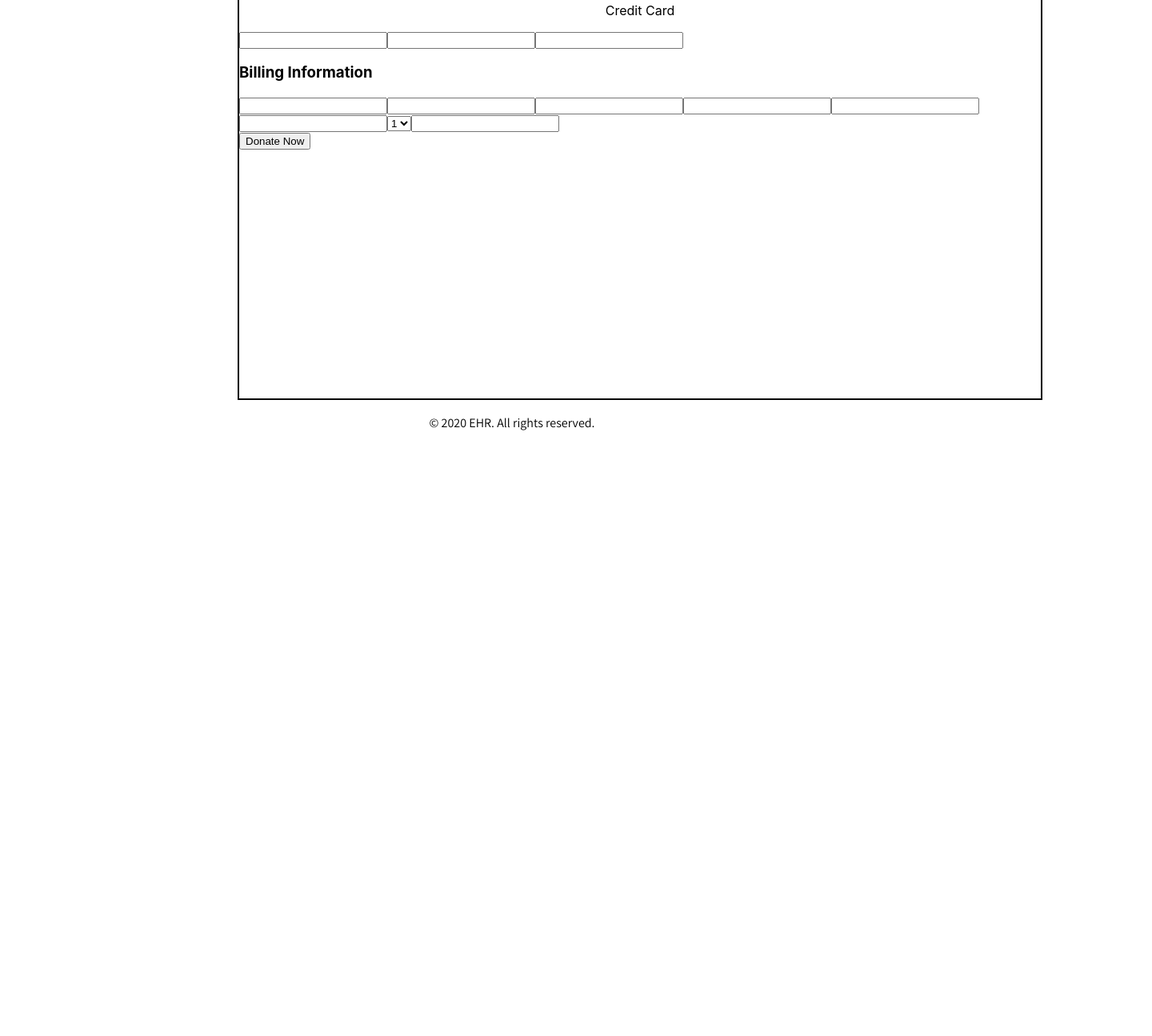
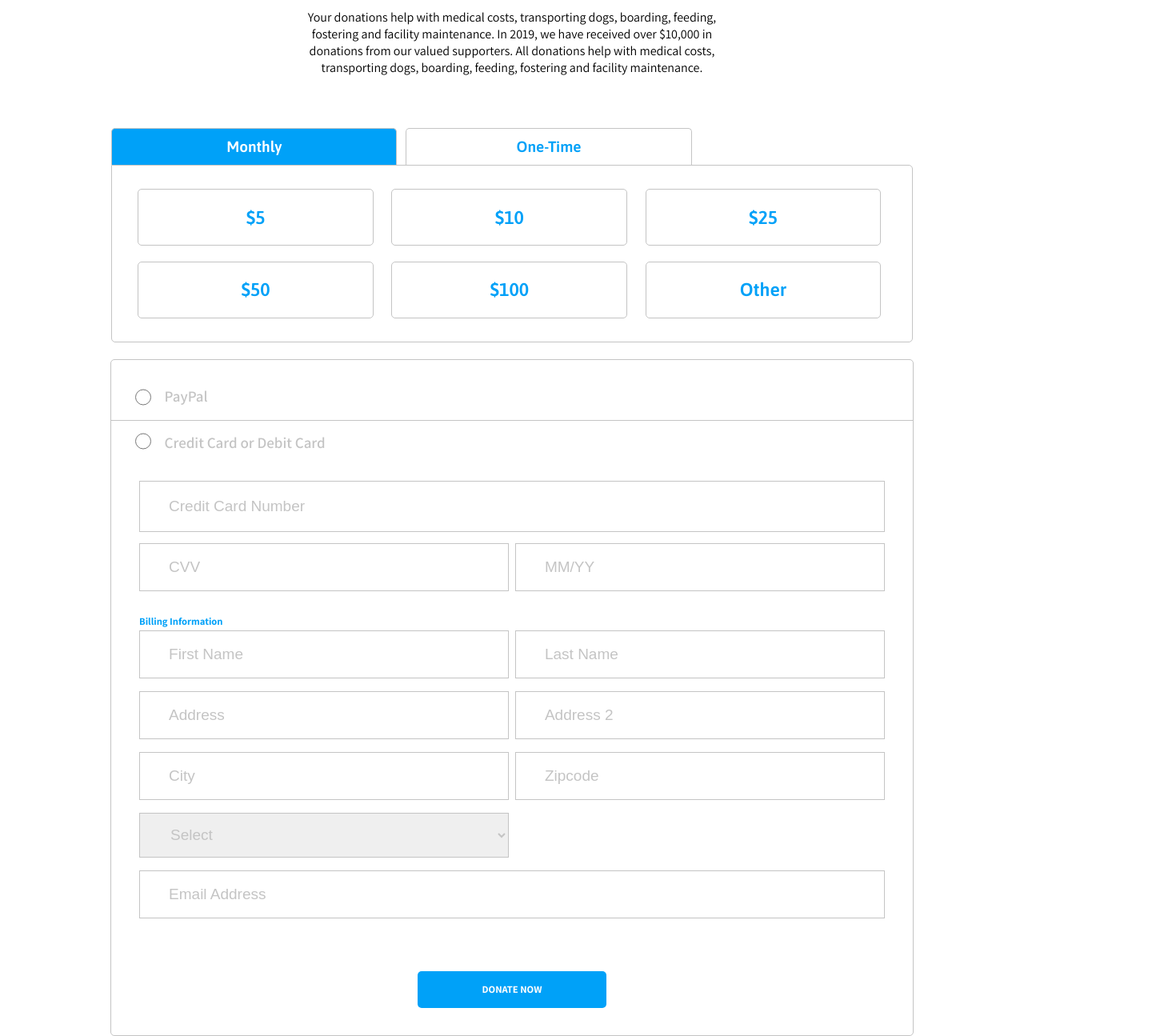
Before and after one commit to Henry-Cook/Eleventh-Hour-Rescue-Redesign, a React (Create React App) app in the folder client/: page /donate in a window 1280 px wide. Shown: the part 420-1715 px from the top of the page at 80% size, 1440 px wide, since content can reach past the window. Before the commit the page ends 959 px from the top, so only its background shows below. Built offline with nearby package versions, Linux system fonts and the light colour scheme.

Commit message:
Donate form

```diff
--- a/client/src/components/selector/Selector.jsx
+++ b/client/src/components/selector/Selector.jsx
@@ -25,32 +25,64 @@ function Selector(props) {
     <>
       <div className="selector-container">
         <div className="selector-tabs">
-          <button onClick={handleTypeClick} value="monthly">
+          <button className="tab-one" onClick={handleTypeClick} value="monthly">
             Monthly
           </button>
-          <button onClick={handleTypeClick} value="oneTime">
+          <button className="tab-two" onClick={handleTypeClick} value="oneTime">
             One-Time
           </button>
         </div>
         <div className="selector-btns">
-          <button onClick={handleAmountClick} name="amount" value="5">
+          <div className="btn-grid">
+            <button
+              className="btns"
+              onClick={handleAmountClick}
+              name="amount"
+              value="5"
+            >
               $5
             </button>
-          <button onClick={handleAmountClick} name="amount" value="10">
+            <button
+              className="btns"
+              onClick={handleAmountClick}
+              name="amount"
+              value="10"
+            >
               $10
             </button>
-          <button onClick={handleAmountClick} name="amount" value="25">
+            <button
+              className="btns"
+              onClick={handleAmountClick}
+              name="amount"
+              value="25"
+            >
               $25
             </button>
-          <button onClick={handleAmountClick} name="amount" value="50">
+            <button
+              className="btns"
+              onClick={handleAmountClick}
+              name="amount"
+              value="50"
+            >
               $50
             </button>
-          <button onClick={handleAmountClick} name="amount" value="100">
+            <button
+              className="btns"
+              onClick={handleAmountClick}
+              name="amount"
+              value="100"
+            >
               $100
             </button>
-          <button onClick={handleAmountClick} name="amount" value="other">
+            <button
+              className="btns"
+              onClick={handleAmountClick}
+              name="amount"
+              value="other"
+            >
               Other
             </button>
+          </div>
         </div>
       </div>
     </>
--- a/client/src/components/selector/selector.css
+++ b/client/src/components/selector/selector.css
@@ -1,5 +1,81 @@
+@import url("https://fonts.googleapis.com/css2?family=Asap:wght@600&display=swap");
 .selector-container {
-  border: solid 1px black;
   height: 266.5px;
   width: 1001.8px;
 }
+
+.selector-btns {
+  display: flex;
+  justify-content: center;
+  align-items: center;
+  border: 1px solid #c4c4c4;
+  height: 220.9px;
+  border-top-right-radius: 5px;
+  margin-bottom: 22.7px;
+  border-bottom-left-radius: 5px;
+  border-bottom-right-radius: 5px;
+}
+
+.btn-grid {
+  display: grid;
+  margin-left: 33.1px;
+  margin-right: 33.1px;
+  grid-template-columns: 33% 33% 33%;
+  grid-template-rows: 50% 50%;
+}
+
+.tab-one {
+  width: 357.3px;
+  height: 45.6px;
+  border: none;
+  margin-right: 11px;
+  background-color: #00a1f8;
+  border-top: #c4c4c4 1px solid;
+  border-left: #c4c4c4 1px solid;
+  border-right: #c4c4c4 1px solid;
+  border-top-left-radius: 5px;
+  border-top-right-radius: 5px;
+  font-size: 19px;
+  font-family: "Asap", sans-serif;
+  color: #fff;
+}
+
+.tab-two {
+  width: 357.3px;
+  height: 45.6px;
+  border: none;
+  margin-right: 11px;
+  background-color: #fff;
+  border-top: #c4c4c4 1px solid;
+  border-left: #c4c4c4 1px solid;
+  border-right: #c4c4c4 1px solid;
+  border-top-left-radius: 5px;
+  border-top-right-radius: 5px;
+  font-size: 19px;
+  font-family: "Asap", sans-serif;
+  color: #00a1f8;
+}
+
+.btns {
+  height: 71.3px;
+  width: 294.7px;
+  margin-left: 12.9px;
+  margin-right: 12.9px;
+  margin-top: 9.8px;
+  margin-bottom: 9.8px;
+  background-color: #fff;
+  border: #c4c4c4 1px solid;
+  border-top-left-radius: 5px;
+  border-top-right-radius: 5px;
+  border-bottom-left-radius: 5px;
+  border-bottom-right-radius: 5px;
+  font-size: 23px;
+  font-family: "Asap", sans-serif;
+  color: #00a1f8;
+}
+
+.btns:hover {
+  background-color: #00a1f8;
+  color: #fff;
+  border: #00a1f8 2px solid;
+}
--- a/client/src/components/userInputs/UserInputs.jsx
+++ b/client/src/components/userInputs/UserInputs.jsx
@@ -1,9 +1,10 @@
 import React, { useState } from "react";
 import "./userInputs.css";
+import states from "./state";
 
 function UserInputs() {
   const [userInfo, setUserInfo] = useState({
-    cardCardNumber: "",
+    number: "",
     cvv: "",
     expiration: "",
     firstName: "",
@@ -23,75 +24,149 @@ function UserInputs() {
     });
   };
 
+  const addSpace = (e) => {
+    let input = e.target.value;
+    if (input.length === 4 && e.keyCode !== 8) {
+      e.target.value = `${input} `;
+    } else if (input.length === 9 && e.keyCode !== 8) {
+      e.target.value = `${input} `;
+    } else if (input.length === 14 && e.keyCode !== 8) {
+      e.target.value = `${input} `;
+    }
+  };
+
   return (
     <>
       <div className="form-container">
         <form>
-          <div className="paypalChoice">
-            <input type="radio" />
-            <p>PayPal</p>
+          <div className="paypal-choice">
+            <input className="paypal-radio" type="radio" />
+            <p className="paypal-text">PayPal</p>
           </div>
-          <div className="creditCardChoice">
-            <input type="radio" />
-            <p>Credit Card</p>
+          <div className="credit-card-choice">
+            <input className="card-radio" type="radio" />
+
+            <p className="card-text">Credit Card or Debit Card</p>
           </div>
-          <div className="cardInformation">
+
+          <div className="card-information">
             <input
+              className="number"
               onChange={handleChange}
-              name="cardCardNumber"
-              type="password"
+              name="number"
+              onKeyDown={addSpace}
               required
+              placeholder="Credit Card Number"
+              type="text"
+              maxlength="19"
+              autoComplete="off"
             />
+            <div className="card-verify">
               <input
+                className="verify-one"
                 onChange={handleChange}
                 name="cvv"
                 type="text"
                 required
                 onChange={handleChange}
+                placeholder="CVV"
               />
               <input
+                className="verify-two"
                 onChange={handleChange}
                 name="expiration"
                 type="text"
                 required
+                placeholder="MM/YY"
               />
             </div>
-          <div className="billingInfo">
-            <h3>Billing Information</h3>
+          </div>
+          <div className="billing-info">
+            <h3 className="billing-info-title">Billing Information</h3>
+            <div className="inputs">
+              <div className="card-verify">
                 <input
+                  className="verify-one"
                   onChange={handleChange}
                   type="text"
                   name="firstName"
                   required
+                  placeholder="First Name"
                 />
                 <input
+                  className="verify-two"
                   onChange={handleChange}
                   type="text"
                   name="lastName"
                   required
+                  placeholder="Last Name"
                 />
+              </div>
+              <div className="card-verify">
                 <input
+                  className="verify-one"
                   onChange={handleChange}
                   type="text"
                   name="address"
                   required
+                  placeholder="Address"
                 />
                 <input
+                  className="verify-two"
                   onChange={handleChange}
                   type="text"
                   name="address2"
                   required
+                  placeholder="Address 2"
                 />
-            <input onChange={handleChange} type="text" name="city" required />
-            <input onChange={handleChange} type="text" name="zip" required />
-            <select name="state" onChange={handleChange} required>
-              <option value="1">1</option>
-              <option value="2">2</option>
-              <option value="3">3</option>
+              </div>
+              <div className="card-verify">
+                <input
+                  className="verify-one"
+                  onChange={handleChange}
+                  type="text"
+                  name="city"
+                  required
+                  placeholder="City"
+                />
+                <input
+                  className="verify-two"
+                  onChange={handleChange}
+                  type="text"
+                  name="zip"
+                  required
+                  placeholder="Zipcode"
+                />
+              </div>
+              <div className="card-verify">
+                <select
+                  className="state-select"
+                  name="state"
+                  onChange={handleChange}
+                  required
+                >
+                  <option value="">Select</option>
+                  {states.map((state) => {
+                    return <option value={state}>{state}</option>;
+                  })}
                 </select>
-            <input onChange={handleChange} type="email" required />
               </div>
-          <button type="submit">Donate Now</button>
+              <div className="card-verify">
+                <input
+                  placeholder="Email Address"
+                  className="input-email"
+                  onChange={handleChange}
+                  type="email"
+                  required
+                />
+              </div>
+            </div>
+          </div>
+          <div className="donate-btn-div">
+            <button className="donate-btn" type="submit">
+              DONATE NOW
+            </button>
+          </div>
         </form>
       </div>
     </>
--- /dev/null
+++ b/client/src/components/userInputs/state.js
@@ -0,0 +1,63 @@
+const states = [
+  "AL",
+  "AK",
+  "AS",
+  "AZ",
+  "AR",
+  "CA",
+  "CO",
+  "CT",
+  "DE",
+  "DC",
+  "FM",
+  "FL",
+  "GA",
+  "GU",
+  "HI",
+  "ID",
+  "IL",
+  "IN",
+  "IA",
+  "KS",
+  "KY",
+  "LA",
+  "ME",
+  "MH",
+  "MD",
+  "MA",
+  "MI",
+  "MN",
+  "MS",
+  "MO",
+  "MT",
+  "NE",
+  "NV",
+  "NH",
+  "NJ",
+  "NM",
+  "NY",
+  "NC",
+  "ND",
+  "MP",
+  "OH",
+  "OK",
+  "OR",
+  "PW",
+  "PA",
+  "PR",
+  "RI",
+  "SC",
+  "SD",
+  "TN",
+  "TX",
+  "UT",
+  "VT",
+  "VI",
+  "VA",
+  "WA",
+  "WV",
+  "WI",
+  "WY",
+];
+
+export default states;
--- a/client/src/components/userInputs/userInputs.css
+++ b/client/src/components/userInputs/userInputs.css
@@ -1,5 +1,183 @@
+@import url("https://fonts.googleapis.com/css2?family=Assistant:wght@400;600;700;800&display=swap"); /* FULL FORM  */
+
 .form-container {
   height: 844px;
   width: 1002px;
-  border: 2px solid black;
+  border: 1px solid #c4c4c4;
+  margin-top: 22.7px;
+  border-radius: 5px;
+  margin-bottom: 50px;
 }
+
+/* RADIOS CHOICES */
+
+.paypal-choice {
+  border-bottom: 1px solid #c4c4c4;
+  height: 75px;
+  position: relative;
+}
+
+.credit-card-choice {
+  height: 75px;
+  position: relative;
+}
+
+.paypal-radio {
+  margin-top: 36.3px;
+  margin-left: 29.8px;
+  height: 20.5px;
+  width: 20.5px;
+  color: #c4c4c4;
+}
+.card-radio {
+  margin-top: 15px;
+  margin-left: 29.8px;
+  height: 20.5px;
+  width: 20.5px;
+  color: #c4c4c4;
+}
+
+.paypal-text {
+  display: inline-block;
+  position: absolute;
+  top: 33px;
+  margin: 0 0 0 13.3px;
+  font-family: "Assistant", sans-serif;
+  color: #c4c4c4;
+  font-size: 19px;
+  font-weight: 600;
+}
+
+.card-text {
+  display: inline;
+  margin: 0 0 0 13.3px;
+  font-family: "Assistant", sans-serif;
+  color: #c4c4c4;
+  font-size: 19px;
+  font-weight: 600;
+  position: absolute;
+  top: 15px;
+}
+
+/* CARD INFORMATION  */
+
+.card-information {
+  display: flex;
+  flex-direction: column;
+  width: 93%;
+  margin: 0 auto;
+}
+
+.number {
+  height: 60px;
+  margin-bottom: 13.8px;
+  border: 1px solid #c4c4c4;
+  font-size: 19px;
+  color: #c4c4c4;
+  text-indent: 34px;
+}
+
+.number::placeholder {
+  font-size: 19px;
+  color: #c4c4c4;
+  text-indent: 34px;
+}
+
+.card-verify {
+  display: flex;
+  flex-direction: row;
+  width: 100%;
+}
+
+.verify-one {
+  height: 56px;
+  width: 99.15%;
+  margin-right: 0.85%;
+  border: 1px solid #c4c4c4;
+  font-size: 19px;
+  color: #c4c4c4;
+  text-indent: 34px;
+  margin-bottom: 16px;
+}
+.verify-one::placeholder {
+  font-size: 19px;
+  color: #c4c4c4;
+  text-indent: 34px;
+}
+
+.verify-two {
+  height: 56px;
+  width: 99.15%;
+  border: 1px solid #c4c4c4;
+  font-size: 19px;
+  color: #c4c4c4;
+  text-indent: 34px;
+  margin-bottom: 16px;
+}
+.verify-two::placeholder {
+  font-size: 19px;
+  color: #c4c4c4;
+  text-indent: 34px;
+}
+
+/* BILLING INFORMATION  */
+
+.billing-info {
+  display: flex;
+  flex-direction: column;
+  width: 93%;
+  margin: 0 auto;
+}
+
+.billing-info-title {
+  font-size: 0.989vw;
+  font-family: "Assistant", sans-serif;
+  color: #00a1f8;
+  margin-bottom: 3px;
+}
+
+.state-select {
+  height: 56px;
+  width: 49.575%;
+  margin-right: 0.85%;
+  border: 1px solid #c4c4c4;
+  font-size: 19px;
+  color: #c4c4c4;
+  text-indent: 34px;
+  margin-bottom: 16px;
+}
+
+.input-email {
+  height: 56px;
+  width: 100%;
+  border: 1px solid #c4c4c4;
+  font-size: 19px;
+  color: #c4c4c4;
+  text-indent: 34px;
+  margin-bottom: 7.1%;
+}
+.input-email::placeholder {
+  font-size: 19px;
+  color: #c4c4c4;
+  text-indent: 34px;
+}
+
+/* DONATE BUTTON  */
+
+.donate-btn-div {
+  height: 16%;
+  width: 100%;
+  text-align: center;
+}
+
+.donate-btn {
+  height: 45.8px;
+  width: 23.6%;
+  background-color: #00a1f8;
+  border-radius: 5px;
+  font-family: "Assistant", sans-serif;
+  font-size: 0.989vw;
+  font-weight: 700;
+  color: #fffdfd;
+  border: none;
+}
--- a/client/src/screens/donate/Donate.jsx
+++ b/client/src/screens/donate/Donate.jsx
@@ -2,11 +2,25 @@ import React, { useState } from "react";
 import Form from "../../components/form/Form";
 import "./donate.css";
 import Layout from "../../components/layout/Layout";
+import imgSrc from "../../assets/images/DonateDesktop-Header.png";
 
 function Donate() {
   return (
     <>
       <Layout>
+        <div className="donate-header">
+          <img src={imgSrc} alt="donate-header" className="header-img" />
+          <h2 className="header-title">
+            Donate <span className="now-span">NOW</span> to SAVE LIVES!
+          </h2>
+          <p className="header-text">
+            Your donations help with medical costs, transporting dogs, boarding,
+            feeding, fostering and facility maintenance. In 2019, we have
+            received over $10,000 in donations from our valued supporters. All
+            donations help with medical costs, transporting dogs, boarding,
+            feeding, fostering and facility maintenance.
+          </p>
+        </div>
         <div className="donate-container">
           <Form />
         </div>
--- a/client/src/screens/donate/donate.css
+++ b/client/src/screens/donate/donate.css
@@ -1,8 +1,42 @@
+@import url("https://fonts.googleapis.com/css2?family=Assistant:wght@400;800&display=swap");
 .donate-container {
+  height: 100%;
+  width: 100%;
   display: flex;
-  height: 100vh;
-  width: 100vw;
   justify-content: center;
   align-items: center;
   flex-direction: column;
 }
+
+.donate-header {
+  display: flex;
+  justify-content: center;
+  align-items: center;
+  flex-direction: column;
+}
+
+.header-img {
+  width: 60%;
+  height: 19%;
+}
+
+.header-title {
+  font-size: 2.7vw;
+  color: #000;
+  font-family: "Assistant", sans-serif;
+  font-weight: 800;
+  margin: 8.6px 0 7.9px 0;
+}
+
+.now-span {
+  color: #00a1f8;
+}
+
+.header-text {
+  font-size: 16px;
+  color: #000;
+  font-family: "Assistant", sans-serif;
+  font-weight: 400;
+  width: 54%;
+  margin: 0 0 64.6px 0;
+}
```
Also changed, not shown: client/src/assets/images/DonateDesktop-Header.png (added). Lines whose indentation alone changed are shown as unchanged.
